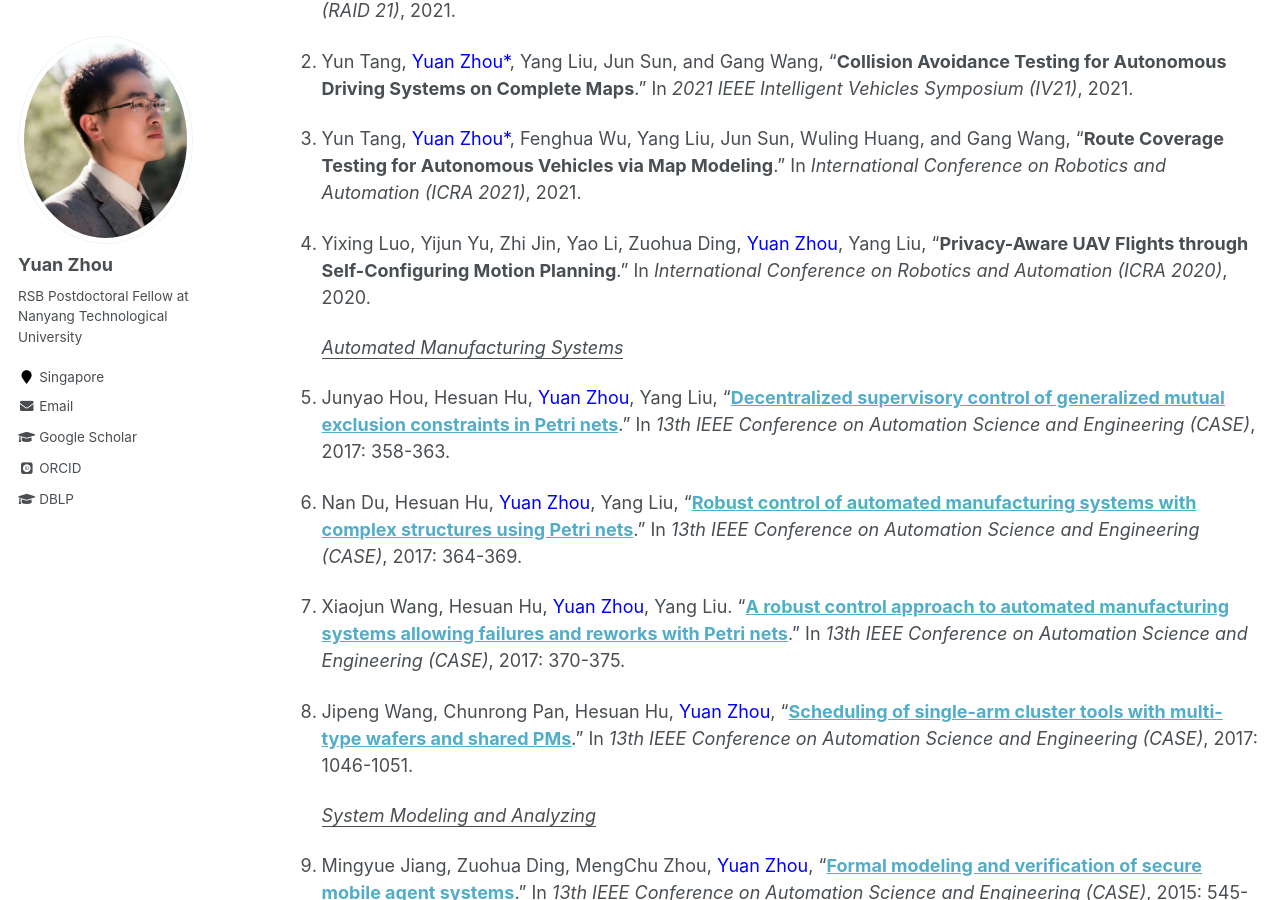
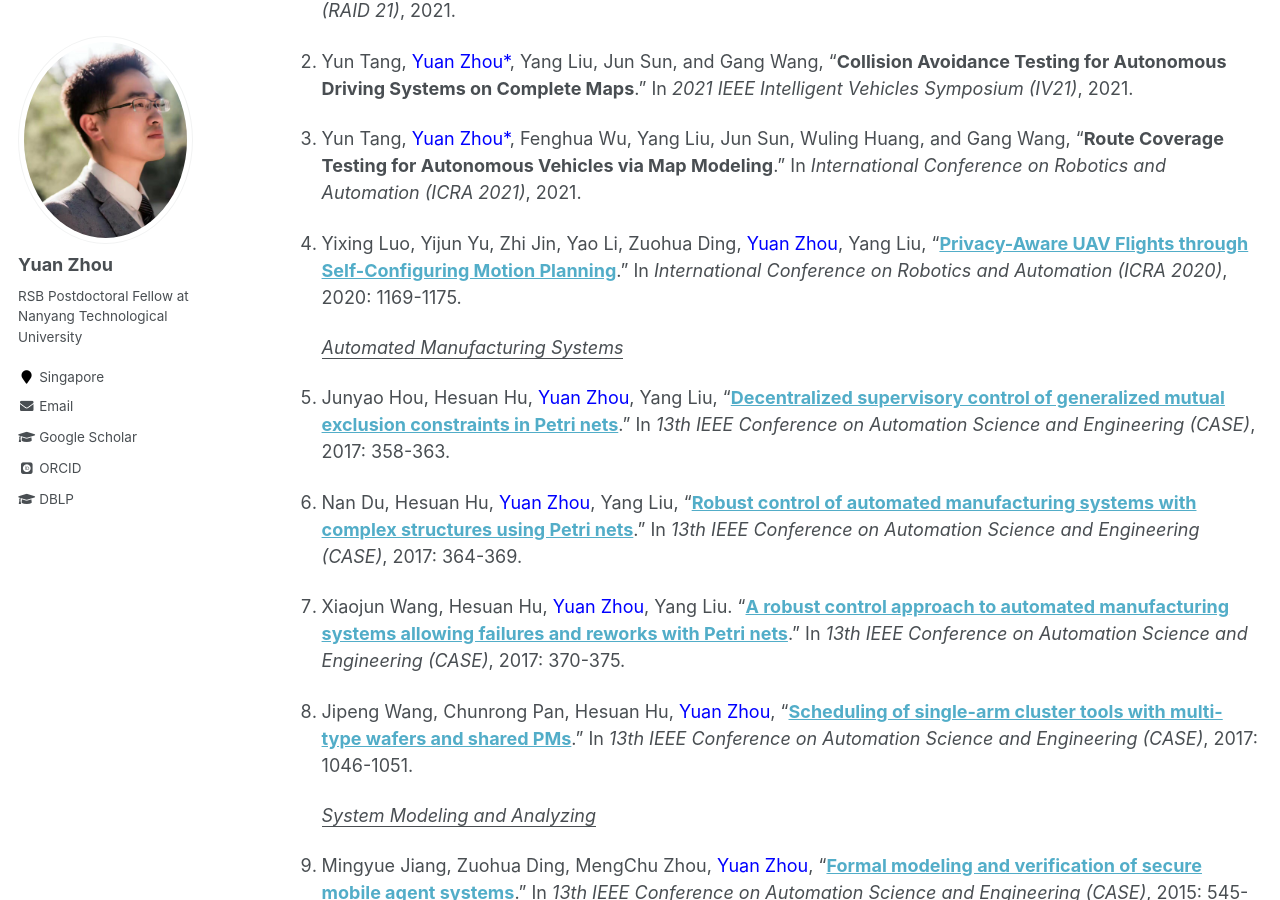
Before and after one commit to yuanzhou-yzhou/yuanzhou-yzhou.github.io, a Jekyll site: the page built from _pages/publications.md, in a window 1280 px wide and 900 px high, scrolled down 2385 px. Built offline with Jekyll 4.4.1, drawn with Linux system fonts in a browser that asks for light colours; some web fonts are replaced; comment, search, counter and statistics services are not loaded.

Commit message:
Update publications.md

```diff
--- a/_pages/publications.md
+++ b/_pages/publications.md
@@ -75,7 +75,7 @@ Name marked with * implies that I am the corresponding author.
 
 1. Yun Tang, <span style="color:blue">Yuan Zhou\*</span>, Fenghua Wu, Yang Liu, Jun Sun, Wuling Huang, and Gang Wang, "**Route Coverage Testing for Autonomous Vehicles via Map Modeling**." In *International Conference on Robotics and Automation (ICRA 2021)*, 2021.
 
-1. Yixing Luo, Yijun Yu, Zhi Jin, Yao Li, Zuohua Ding,  <span style="color:blue">Yuan Zhou</span>, Yang Liu, "**Privacy-Aware UAV Flights through Self-Configuring Motion Planning**." In *International Conference on Robotics and Automation (ICRA 2020)*, 2020.
+1. Yixing Luo, Yijun Yu, Zhi Jin, Yao Li, Zuohua Ding,  <span style="color:blue">Yuan Zhou</span>, Yang Liu, "**[Privacy-Aware UAV Flights through Self-Configuring Motion Planning](https://ieeexplore.ieee.org/abstract/document/9197564)**." In *International Conference on Robotics and Automation (ICRA 2020)*, 2020: 1169-1175.
 
     *<u>Automated Manufacturing Systems</u>*
 
```
